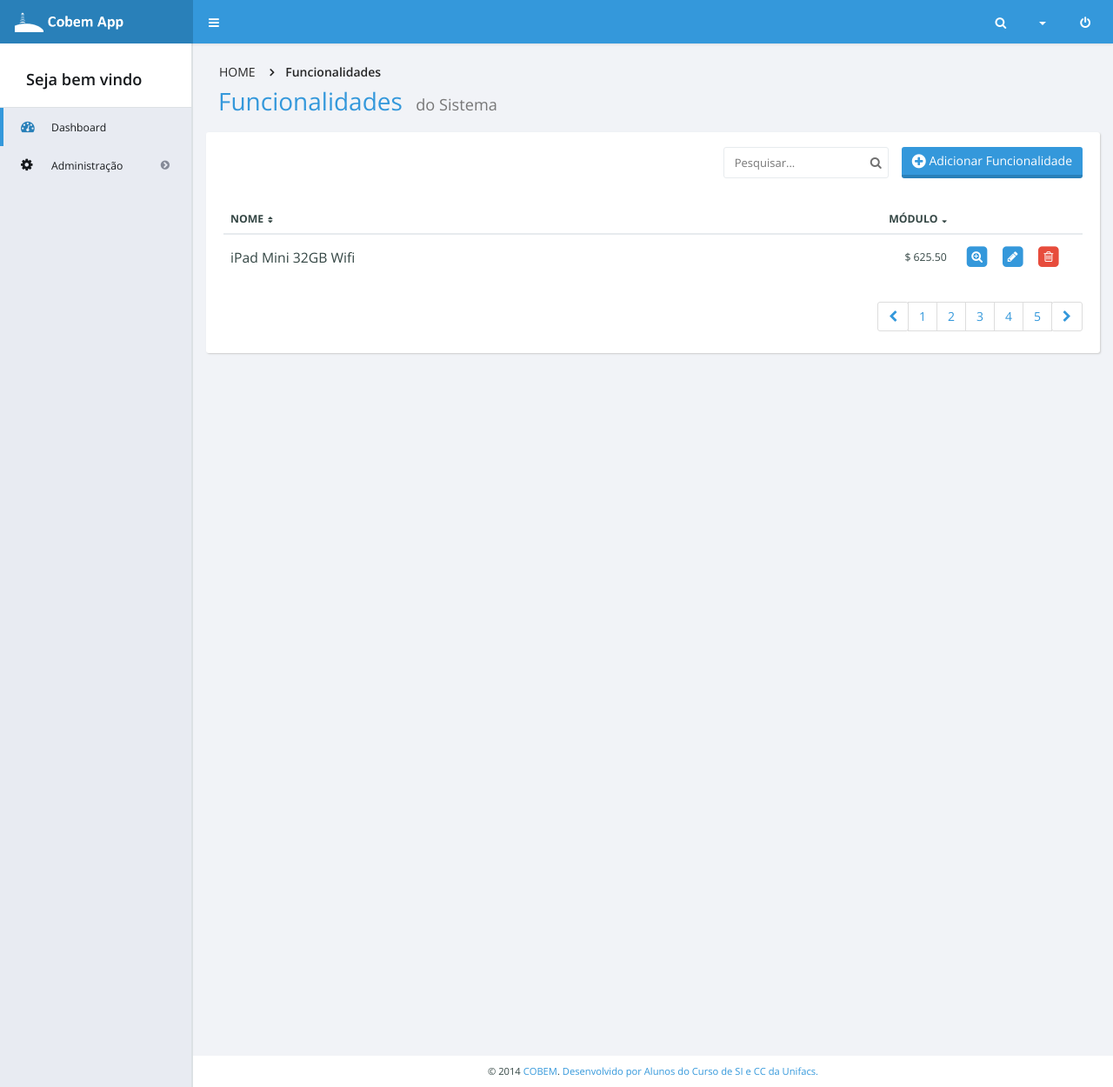
After one commit to goldblade/CobemApp, a Flask app: template app/templates/adm/funcionalidade/listar.html in a window 1280 px wide. The commit adds this page. Shown: the whole page at 87% size. Run offline with Flask 2, Linux system fonts and the light colour scheme; the template is opened without the code that fills it, so the values that code supplies are empty; parts of the project's set-up code (start-up, migrations or seed data) failed here and were passed over; some libraries are stand-ins or nearby versions.

Commit message:
add funcionalidades
add modelo listar funcionalidades

```diff
--- a/app/modules/adm/controllers/__init__.py
+++ b/app/modules/adm/controllers/__init__.py
@@ -4,4 +4,4 @@ from flask import Blueprint, render_template, abort
 
 mod = Blueprint('adm', __name__, url_prefix='/adm')
 ''' Importando Controllers do Modulo '''
-import usuario
+import usuario, funcionalidade
--- /dev/null
+++ b/app/templates/adm/funcionalidade/listar.html
@@ -0,0 +1,86 @@
+{% extends "base.html" %}
+{% block content %}
+	<div class="row">
+		<div class="col-lg-12">
+			<div class="row">
+				<div class="col-lg-12">
+					<ol class="breadcrumb">
+						<li><a href="{{ url_for('inicio') }}">Home</a></li>
+						<li class="active"><span>Funcionalidades</span></li>
+					</ol>
+					<h1>Funcionalidades <small>do Sistema</small></h1>
+				</div>
+			</div>
+			<div class="row">
+				<div class="col-lg-12">
+					<div class="main-box clearfix">
+						<header class="main-box-header clearfix">
+							<!-- <h2 class="pull-left">Products</h2> -->
+							<div class="filter-block pull-right">
+								<div class="form-group pull-left">
+									<input type="text" class="form-control" placeholder="Pesquisar...">
+									<i class="fa fa-search search-icon"></i>
+								</div>
+								<a href="#" class="btn btn-primary pull-right">
+									<i class="fa fa-plus-circle fa-lg"></i> Adicionar Funcionalidade
+								</a>
+							</div>
+						</header>
+						<div class="main-box-body clearfix">
+							<div class="table-responsive">
+								<table class="table">
+									<thead>
+										<tr>
+											<th><a href="#"><span>Nome</span></a></th>
+											<th class="text-right"><a href="#" class="asc"><span>Módulo</span></a></th>
+											<th>&nbsp;</th>
+										</tr>
+									</thead>
+									<tbody>
+										<tr>
+											<td>
+												iPad Mini 32GB Wifi
+											</td>
+											<td class="text-right">
+												&dollar; 625.50
+											</td>
+											<td style="width: 15%;">
+												<a href="#" class="table-link">
+													<span class="fa-stack">
+													<i class="fa fa-square fa-stack-2x"></i>
+													<i class="fa fa-search-plus fa-stack-1x fa-inverse"></i>
+													</span>
+												</a>
+												<a href="#" class="table-link">
+													<span class="fa-stack">
+													<i class="fa fa-square fa-stack-2x"></i>
+													<i class="fa fa-pencil fa-stack-1x fa-inverse"></i>
+													</span>
+												</a>
+												<a href="#" class="table-link danger">
+													<span class="fa-stack">
+													<i class="fa fa-square fa-stack-2x"></i>
+													<i class="fa fa-trash-o fa-stack-1x fa-inverse"></i>
+													</span>
+												</a>
+											</td>
+										</tr>
+									</tbody>
+								</table>
+							</div>
+							<ul class="pagination pull-right">
+								<li><a href="#"><i class="fa fa-chevron-left"></i></a></li>
+								<li><a href="#">1</a></li>
+								<li><a href="#">2</a></li>
+								<li><a href="#">3</a></li>
+								<li><a href="#">4</a></li>
+								<li><a href="#">5</a></li>
+								<li><a href="#"><i class="fa fa-chevron-right"></i></a></li>
+							</ul>
+						</div>
+					</div>
+				</div>
+			</div>
+		</div>
+	</div>
+{% endblock %}
--- a/app/templates/adm/usuario/listar.html
+++ b/app/templates/adm/usuario/listar.html
@@ -12,7 +12,7 @@
 						<h1 class="pull-left">Usuários</h1>
 						<div class="pull-right top-page-ui">
 							<a href="#" class="btn btn-primary pull-right">
-								<i class="fa fa-plus-circle fa-lg"></i> Add usuário
+								<i class="fa fa-plus-circle fa-lg"></i> Adicionar usuário
 							</a>
 						</div>
 					</div>
--- a/app/templates/base.html
+++ b/app/templates/base.html
@@ -248,7 +248,8 @@
 									{% set navigation_bar = [
 										('/', 'index', 'Dashboard', 'fa-dashboard', ''),
 										('#', 'adm', 'Administração', 'fa-cog', [
-				                            ('/adm/usuario', 'adm', 'Usuários', '',''),
+				                            ('/adm/usuario', 'admusuarios', 'Usuários', '',''),
+				                            ('/adm/funcionalidade', 'admfuncionalidades', 'Funcionalidades', '', ''),
 				                        ]),
 									]
 									%}
@@ -264,7 +265,7 @@
 												<ul class="submenu">
 													{% for subhref, subid, subcaption, subicone, subsub in sub %}
 														{% if subsub != '' %}
-			                                                <li class="{% if id == active_page %} active {% endif %}">
+			                                                <li>
 			                                                    <a href="#" class="dropdown-toggle">
 			                                                    	{{subcaption|e}}
 			                                                    	<i class="fa fa-chevron-circle-right drop-icon"></i>
@@ -278,7 +279,7 @@
 			                                                    </ul>
 			                                                </li>
 			                                            {% else %}
-			                                                <li class="{% if id == active_page %} active {% endif %}">
+			                                                <li>
 			                                                    <a href="{{subhref|e}}">{{subcaption|e}}</a>
 			                                                </li>
 			                                            {% endif %}
```
Also changed, not shown: app/modules/adm/controllers/funcionalidade.py (added, +14 -0 lines), app/modules/adm/models/usuario.py (+29 -11 lines), app/modules/auth/models/__init__.py (added), 1 other file.
